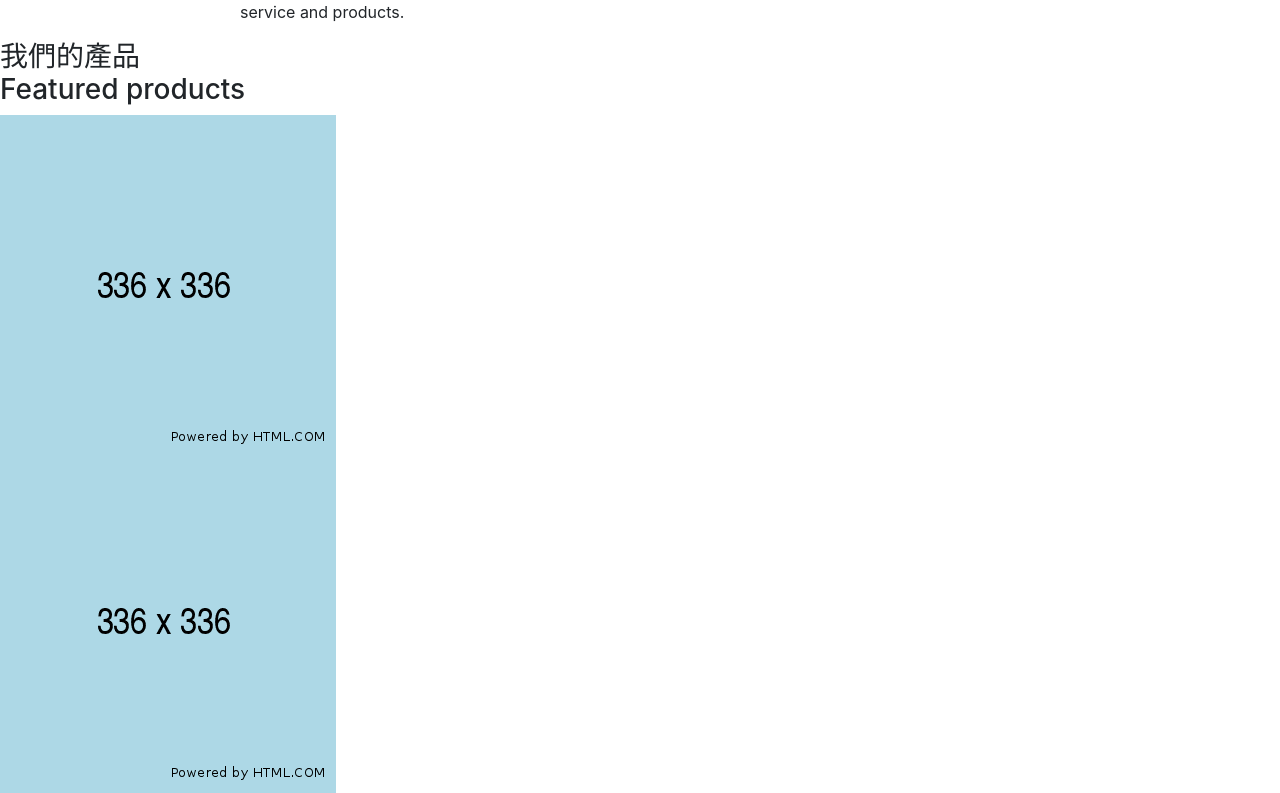
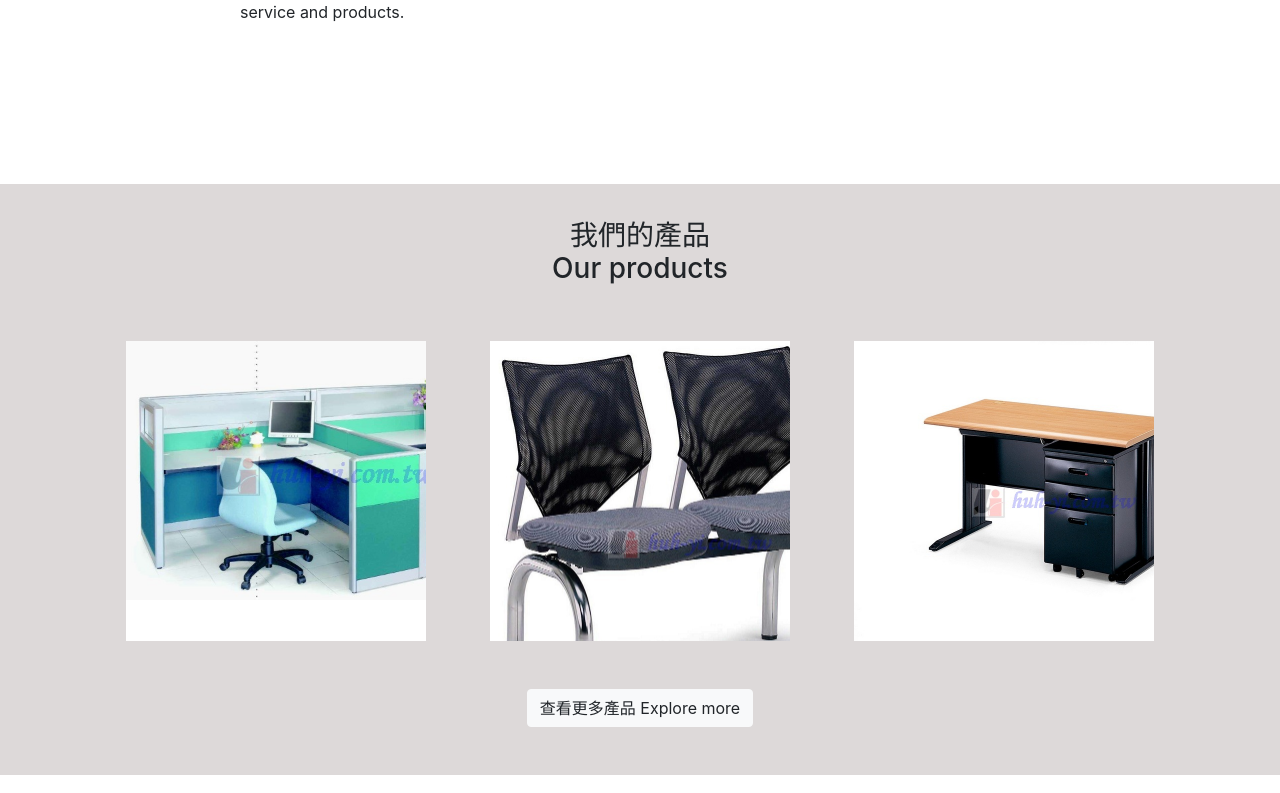
Before and after one commit to hyang77/huhyi-website, a React (Create React App) app: page / in a window 1280 px wide. Shown: the part 1207-2000 px from the top of the page. Built offline with nearby package versions, Linux system fonts and the light colour scheme.

Commit message:
modify className for hover effect

```diff
--- a/src/components/HomePage.js
+++ b/src/components/HomePage.js
@@ -29,32 +29,62 @@ function HomePage() {
           service and products.
         </p>
       </section>
-      <section className="product-section-container">
-        <h3 className="product-section-title">
+      <section className="featured-product-section-container">
+        <h3 className="featured-product-section-title">
           <span>我們的產品</span>
-          <span>Featured products</span>
+          <span>Our products</span>
         </h3>
-        <div className="product-container">
-          <div className="product-items">
+        <div className="featured-product-container">
+
+          <div className="content featured-product-items">
+            <Link to="/product/screens">
+              <div className="content-overlay"></div>
               <img
-              src={product}
-              className="product-sample"
-              alt="product-sample"
+                src={require("../assets/images/screens/ty0023.jpg")}
+                className="featured-product-sample"
+                alt="晶鑽系列 2.5CM"
               />
+              <div className="content-details fadeIn-bottom">
+                <h3 className="content-title">
+                  <span>屏風</span>
+                  <span>Screens</span>
+                </h3>
               </div>
-          <div className="product-items">
+            </Link>
+          </div>
+
+          <div className="content featured-product-items">
+            <Link to="/product/chairs">
+            <div className="content-overlay"></div>
               <img
-              src={product}
-              className="product-sample"
-              alt="product-sample"
+                src={require("../assets/images/chairs/public-line-chairs/022b.jpg")}
+                className="featured-product-sample"
+                alt="排椅 022b"
               />
+              <div className="content-details fadeIn-bottom">
+                <h3 className="content-title">
+                  <span>椅子系列</span>
+                  <span>Chairs</span>
+                </h3>
               </div>
-          <div className="product-items">
+            </Link>
+          </div>
+
+          <div className="content featured-product-items">
+            <Link to="/product/desks">
+            <div className="content-overlay"></div>
               <img
-              src={product}
-              className="product-sample"
-              alt="product-sample"
+                src={require("../assets/images/desks/office/cd-desks/AF-120-2-w.jpg")}
+                className="featured-product-sample"
+                alt="CD型辦公桌 AF-120-2-w"
               />
+              <div className="content-details fadeIn-bottom">
+                <h3 className="content-title">
+                  <span>辦公桌系列</span>
+                  <span>Office Desks</span>
+                </h3>
+              </div>
+            </Link>
           </div>
         </div>
         <Link to="/product">
```
Lines whose indentation alone changed are shown as unchanged.
